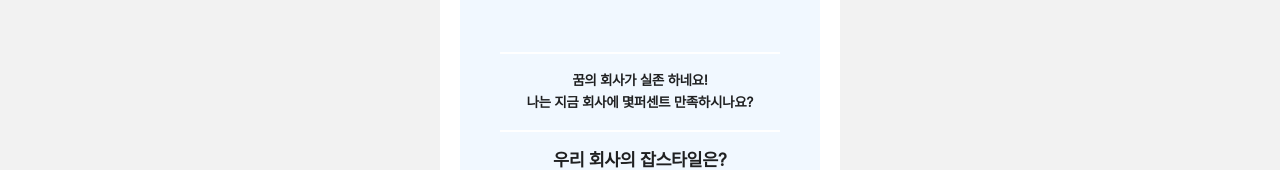
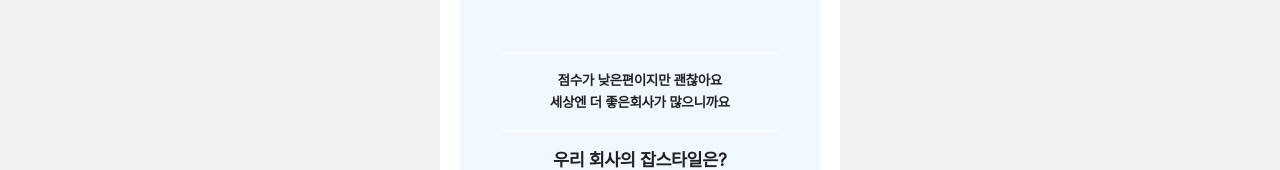
Before and after one commit to pinomaker-hoo/jobscore-frontend, a Next.js app: page /result in a window 1280 px wide. Shown: the part 387-557 px from the top of the page. Built offline with nearby package versions, Linux system fonts and the light colour scheme.

Commit message:
fix : Result Text

```diff
--- a/src/views/result/index.tsx
+++ b/src/views/result/index.tsx
@@ -46,6 +46,30 @@ const ResultPageView = ({
     return 'black'
   }
 
+  const myCompanyState = useMemo(() => {
+    if (score.myCompany > 500) {
+      return 0
+    }
+
+    if (score.myCompany > 300) {
+      return 1
+    }
+
+    return 2
+  }, [score.myCompany])
+
+  const wantCompanyState = useMemo(() => {
+    if (score.wantCompany > 500) {
+      return 0
+    }
+
+    if (score.wantCompany > 300) {
+      return 1
+    }
+
+    return 2
+  }, [score.wantCompany])
+
   return (
     <Grid container spacing={3}>
       <Grid item xs={4.5}>
@@ -87,12 +111,31 @@ const ResultPageView = ({
                   />
                 </Grid>
                 <Grid item xs={12} sx={{ textAlign: 'center', mt: 2 }}>
+                  {myCompanyState === 0 && (
                     <Typography variant="body2">
                       <b>
-                      꿈의 회사가 실존 하네요! <br />
-                      나는 지금 회사에 몇퍼센트 만족하시나요?
+                        꽤 높은 점수의 회사에요!
+                        <br />
+                        이보다 좋은 회사를 찾기 힘들지도 몰라요
                       </b>
                     </Typography>
+                  )}
+                  {myCompanyState === 1 && (
+                    <Typography variant="body2">
+                      <b>
+                        평균 점수대의 회사에요!
+                        <br />잘 맞는부분이 많다면 스테이!
+                      </b>
+                    </Typography>
+                  )}
+                  {myCompanyState === 2 && (
+                    <Typography variant="body2">
+                      <b>
+                        점수가 낮은편이지만 괜찮아요 <br />
+                        세상엔 더 좋은회사가 많으니까요
+                      </b>
+                    </Typography>
+                  )}
                 </Grid>
                 <Grid item xs={12} sx={{ mt: 2 }}>
                   <Divider
@@ -302,12 +345,30 @@ const ResultPageView = ({
                   />
                 </Grid>
                 <Grid item xs={12} sx={{ textAlign: 'center', mt: 2 }}>
+                  {wantCompanyState === 0 && (
                     <Typography variant="body2">
                       <b>
-                      꿈의 회사가 실존 하네요! <br />
-                      나는 지금 회사에 몇퍼센트 만족하시나요?
+                        높은 점수의 회사를 원해요! <br />
+                        이런 회사는 어디에 있을까요?
                       </b>
                     </Typography>
+                  )}
+                  {wantCompanyState === 1 && (
+                    <Typography variant="body2">
+                      <b>
+                        평균 점수대의 회사에요! <br /> 잘 찾아보면 많이
+                        있을거에요
+                      </b>
+                    </Typography>
+                  )}
+                  {wantCompanyState === 2 && (
+                    <Typography variant="body2">
+                      <b>
+                        많이 바라는게 없기에 <br />
+                        이직시 선택의 폭이 넓어요!
+                      </b>
+                    </Typography>
+                  )}
                 </Grid>
                 <Grid item xs={12} sx={{ mt: 2 }}>
                   <Divider
```
Lines whose indentation alone changed are shown as unchanged.
